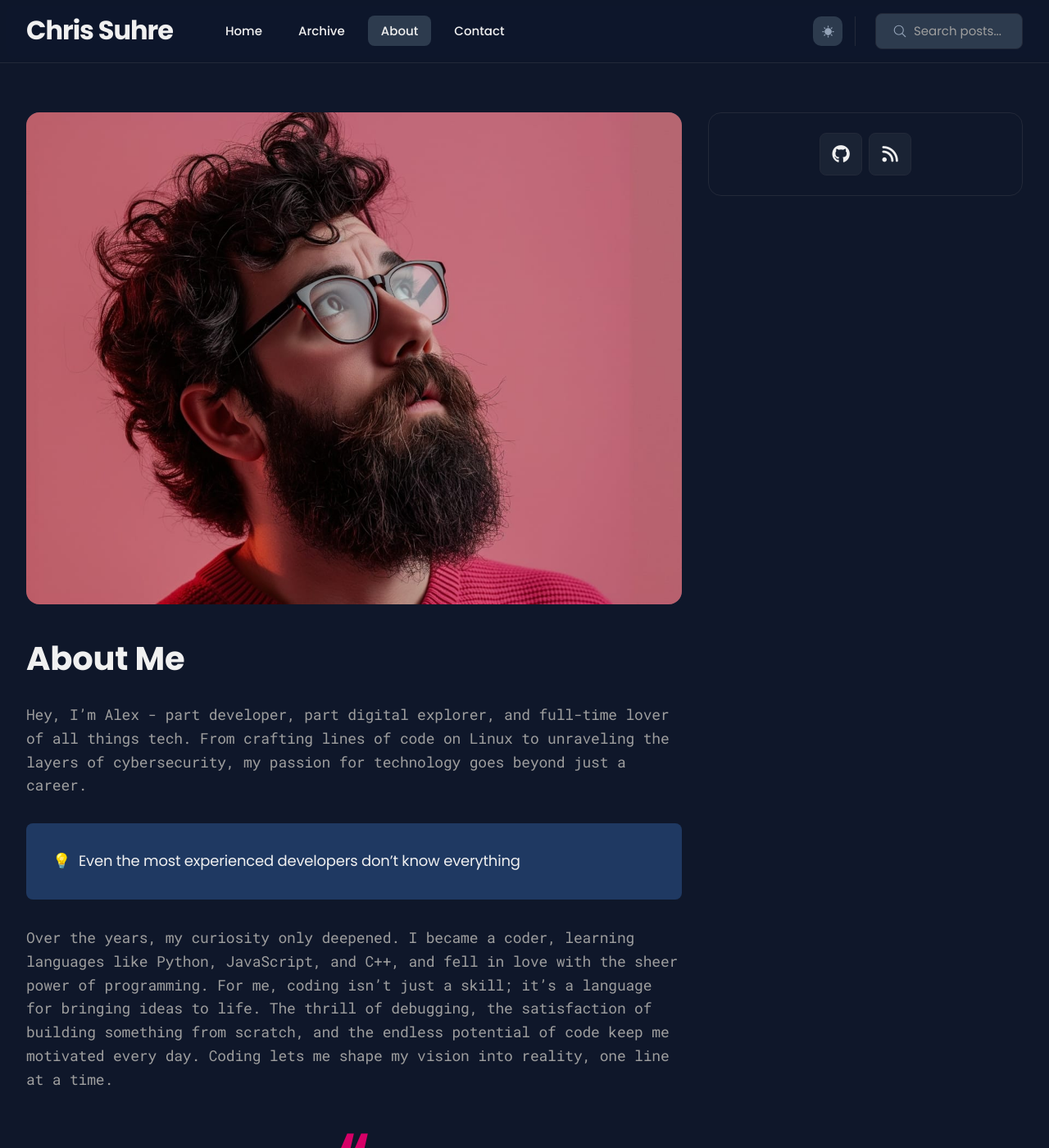
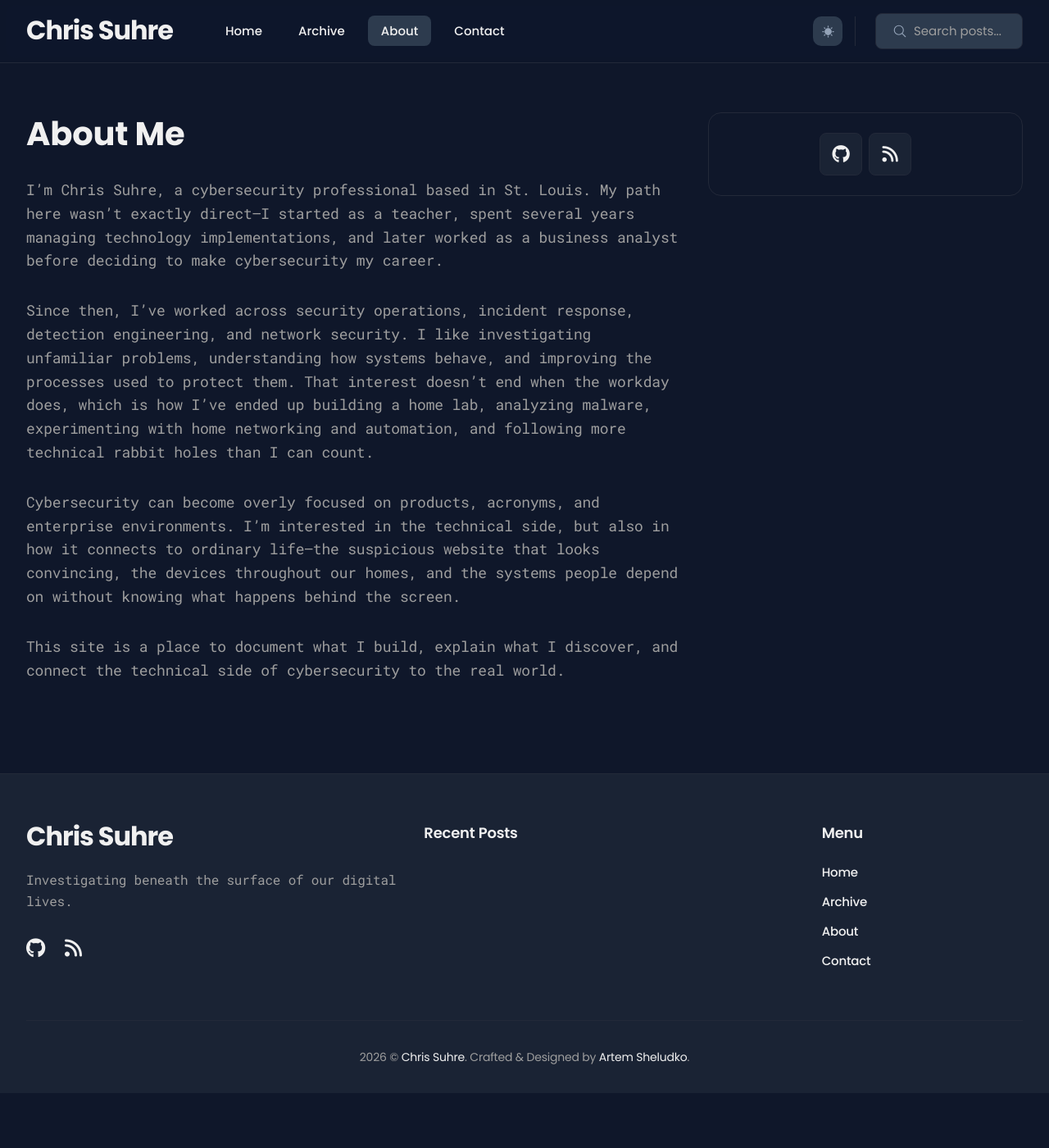
Before and after one commit to cmsuhre/cmsuhre.github.io, a Jekyll site: the page built from _pages/about.md, in a window 1280 px wide and 1400 px high. Shown: the whole window at 82% size. Built offline with Jekyll 4.4.1, drawn with Linux system fonts in a browser that asks for light colours; some of the changed text lies outside the part shown.

Commit message:
About me update

````diff
--- a/_pages/about.md
+++ b/_pages/about.md
@@ -2,59 +2,13 @@
 layout: page
 title: About Me
 permalink: /about/
-image: '/images/01-2.jpg'
+image:
 ---
 
-Hey, I’m Alex - part developer, part digital explorer, and full-time lover of all things tech. From crafting lines of code on Linux to unraveling the layers of cybersecurity, my passion for technology goes beyond just a career.
+I’m Chris Suhre, a cybersecurity professional based in St. Louis. My path here wasn’t exactly direct—I started as a teacher, spent several years managing technology implementations, and later worked as a business analyst before deciding to make cybersecurity my career.
 
-{: .note }
-Even the most experienced developers don't know everything
+Since then, I’ve worked across security operations, incident response, detection engineering, and network security. I like investigating unfamiliar problems, understanding how systems behave, and improving the processes used to protect them. That interest doesn’t end when the workday does, which is how I’ve ended up building a home lab, analyzing malware, experimenting with home networking and automation, and following more technical rabbit holes than I can count.
 
-Over the years, my curiosity only deepened. I became a coder, learning languages like Python, JavaScript, and C++, and fell in love with the sheer power of programming. For me, coding isn’t just a skill; it’s a language for bringing ideas to life. The thrill of debugging, the satisfaction of building something from scratch, and the endless potential of code keep me motivated every day. Coding lets me shape my vision into reality, one line at a time.
+Cybersecurity can become overly focused on products, acronyms, and enterprise environments. I’m interested in the technical side, but also in how it connects to ordinary life—the suspicious website that looks convincing, the devices throughout our homes, and the systems people depend on without knowing what happens behind the screen.
 
-> Curiosity fuels my code, Linux keeps me grounded, and every bug is just a puzzle waiting to be solved.
-
-Linux was a turning point. Once I got into Linux, I realized how transformative open-source software could be. I started with Ubuntu, dabbled in Debian, and eventually moved on to Arch. Linux taught me how customizable, flexible, and free technology could truly be. It’s more than an operating system—it’s a philosophy that resonates with my love for exploration and problem-solving. My Linux setup is always evolving, whether I'm configuring a new window manager or experimenting with terminal commands. It’s like a puzzle I never get tired of solving.
-
-<div class="gallery-box">
-  <div class="gallery gallery-columns-2">
-    {% include img.html src ="/images/01-4.jpg" alt="Keyboard" caption="The symphony of keys" %}
-    {% include img.html src ="/images/01-5.jpg" alt="Keyboard" caption="Where every keystroke brings ideas to life" %}
-    {% include img.html src ="/images/01-6.jpg" alt="Keyboard" caption="The quiet hum of creativity" %}
-    {% include img.html src ="/images/01-7.jpg" alt="Keyboard" caption="Ready to transform thoughts into text" %}
-  </div>
-  <em>Gallery / <a href="https://unsplash.com/" target="_blank">Unsplash</a></em>
-</div>
-
-Gaming is another integral part of my story. Growing up with video games, I’ve seen firsthand how gaming has evolved from simple pixelated platforms to immersive, narrative-driven experiences. My love for gaming goes beyond just playing; I enjoy analyzing game mechanics, studying character design, and understanding the technology behind these virtual worlds. Indie games hold a special place in my heart because they represent the creativity and innovation of small teams that pour their souls into making something unique.
-
-```js
-  $('.top').click(function () {
-    $('html, body').stop().animate({ scrollTop: 0 }, 'slow', 'swing');
-  });
-  $(window).scroll(function () {
-    if ($(this).scrollTop() > $(window).height()) {
-      $('.top').addClass("top-active");
-    } else {
-      $('.top').removeClass("top-active");
-    };
-  });
-```
-
-When I’m not coding or gaming, I’m diving into the world of comics and sci-fi movies. Both are more than hobbies—they’re ways to explore the “what ifs” of life. Comics taught me that even fictional heroes have real struggles, and sci-fi movies sparked my imagination about the future.
-
-## The Mind Behind the Keyboard
-
-Building this blog has been a passion project. It’s a place where I can share my journey, document what I learn, and connect with people who have the same interests. I’ve written countless tutorials, tech tips, and reviews because I want to create a resource I wish I had when I was starting out. The tech world can be intimidating, but it doesn’t have to be. Thоrough this blog, I hope to make technology accessible, fun, and rewarding for people of all skill levels.
-
-![Keyboard]({{site.baseurl}}/images/01-3.jpg)
-*Photo by [Pablo Stanley](https://www.lummi.ai/photo/contemplative-technicolor-workstation-sonrb) on [Lummi](https://www.lummi.ai/)*
-
-Looking back, I see that each step in my journey—whether it was installing my first Linux distro, debugging my first program, or exploring cybersecurity—has shaped me into who I am today.
-
-The geek in me thrives on discovery, and as I explore new topics and skills, I’m reminded that there’s always more to learn. That’s the beauty of the tech world: no matter how much you know, there’s always a new challenge or a new horizon waiting.
-
-{: .important }
-Automate repetitive tasks. If you find yourself doing the same task multiple times, it's a sign you should automate it.
-
-Thank you for being here and for sharing in this journey with me. This blog is more than just articles and posts; it’s a community of curious, passionate individuals who love technology, creativity, and the endless pursuit of knowledge. Whether you’re a fellow Linux enthusiast, a developer looking for new ideas, or just someone curious about the digital world, I’m excited to connect and share this space with you.
+This site is a place to document what I build, explain what I discover, and connect the technical side of cybersecurity to the real world.
````
